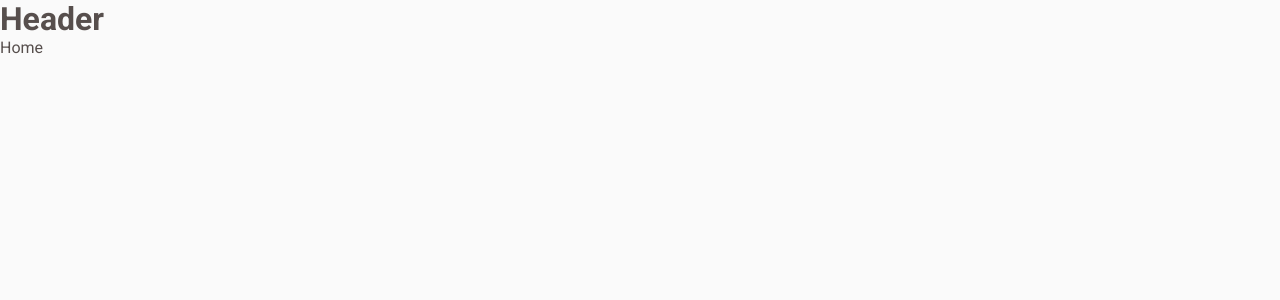
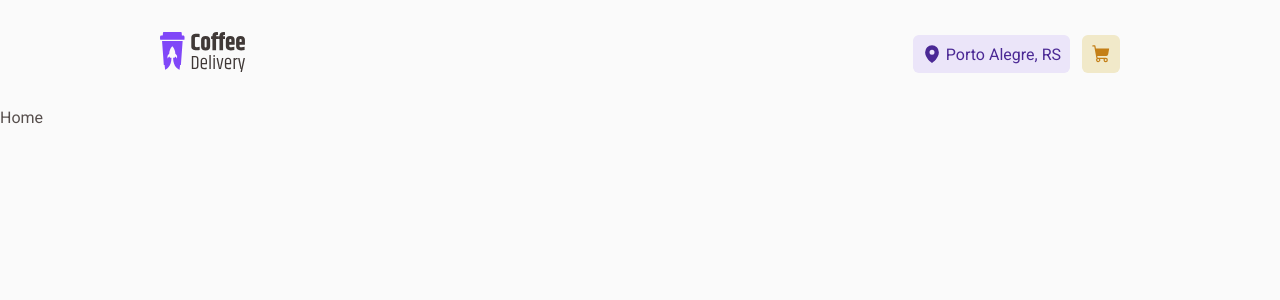
Before and after one commit to RodGondin/Coffee-Delivery, a React (Vite) app: page / in a window 1280 px wide. Shown: the top 300 px of the page. Built offline with nearby package versions, Linux system fonts and the light colour scheme.

Commit message:
creating-header

```diff
--- a/package.json
+++ b/package.json
@@ -10,6 +10,7 @@
     "preview": "vite preview"
   },
   "dependencies": {
+    "@phosphor-icons/react": "^2.1.5",
     "react": "^18.2.0",
     "react-dom": "^18.2.0",
     "react-router-dom": "^6.23.1",
--- a/src/components/Header/index.tsx
+++ b/src/components/Header/index.tsx
@@ -1,5 +1,21 @@
+import Logo from "../../assets/Logo.svg";
+import { MapPin, ShoppingCart } from "@phosphor-icons/react";
+import { HeaderContainer } from "./styles";
+import { useTheme } from "styled-components";
+import { NavLink } from "react-router-dom";
+
 export function Header() {
+  const theme = useTheme();
+
   return (
-    <h1>Header</h1>
+    <HeaderContainer>
+      <NavLink to="/" title="Home">
+        <img src={Logo} alt="Logo Coffee Delivery" />
+      </NavLink>
+      <nav>
+        <span><MapPin size={20} color={theme['purple-dark']} weight="fill" />Porto Alegre, RS</span>
+        <NavLink to="/cart" title="Carrinho"><ShoppingCart size={20} color={theme['yellow-dark']} weight="fill" /></NavLink>
+      </nav>
+    </HeaderContainer>
   )
 }
--- a/src/components/Header/styles.ts
+++ b/src/components/Header/styles.ts
@@ -0,0 +1,42 @@
+import styled from "styled-components";
+
+export const HeaderContainer = styled.header`
+  display: flex;
+  align-items: center;
+  justify-content: space-between;
+
+  margin: 32px 160px;
+
+  nav {
+    display: flex;
+    align-items: center;
+    gap: 12px;
+
+    a {
+    background-color: ${(props) => props.theme['yellow-light']};
+    padding: 8px;
+    border-radius: 6px;
+    display: flex;
+    align-items: center;
+    cursor: pointer;
+    border: 1px solid transparent;
+
+    transition: 0.2s linear;
+
+    &:hover {
+      border: 1px solid ${(props) => props.theme['yellow']};
+    }
+  }
+  }
+
+  span:first-child {
+    background-color: ${(props) => props.theme['purple-light']};
+    padding: 8px;
+    border-radius: 6px;
+    display: flex;
+    align-items: center;
+    gap: 4px;
+    color: ${(props) => props.theme['purple-dark']};
+    border: 1px solid transparent;
+  }
+`
```
Also changed, not shown: 2 other files (tests, documents, lock files or other folders).
